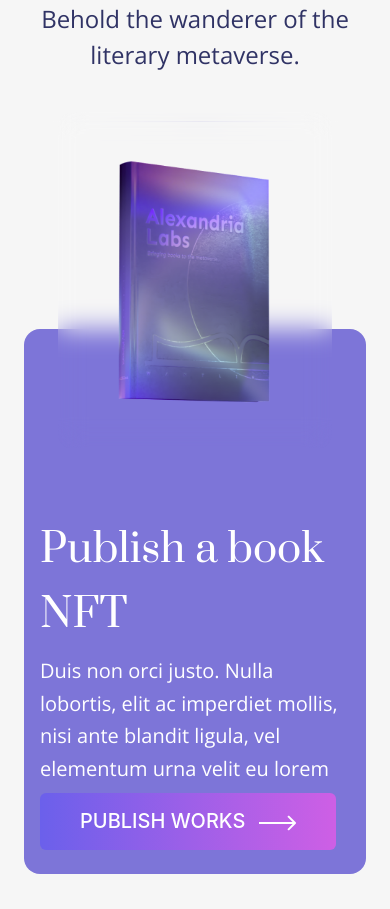
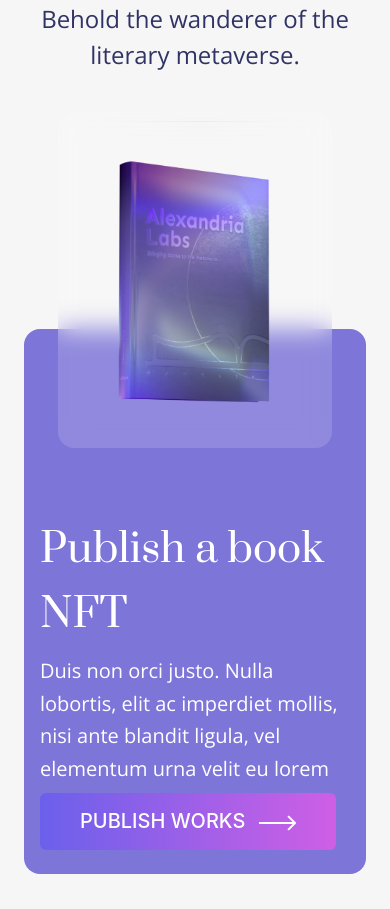
Before and after one commit to talhabytheway/alexandria-landing-page, a React (Create React App) app: page / in a window 390 px wide. Shown: the part 2069-2978 px from the top of the page. Built offline with nearby package versions, Linux system fonts and the light colour scheme.

Commit message:
Add some responsive styling changes

```diff
--- a/src/components/Publish/Publish.jsx
+++ b/src/components/Publish/Publish.jsx
@@ -11,7 +11,7 @@
           <img
             src={book}
             alt=""
-            className=" absolute top-[-40%] sm:top-[-20%] md:top-[-20%] lg:top-auto lg:bottom-[35%] backdrop-blur-[13px] rounded-2xl max-w-[80%] md:max-w-[60%] lg:max-w-[40%] xl:max-w-[60%] mx-auto left-0 right-0 lg:left-auto lg:right-auto lg:mx-0"
+            className=" absolute top-[-40%] sm:top-[-20%] md:top-[-20%] lg:top-auto lg:bottom-[35%] backdrop-blur-[13px] bg-white bg-opacity-[15%] rounded-2xl max-w-[80%] md:max-w-[60%] lg:max-w-[40%] xl:max-w-[60%] mx-auto left-0 right-0 lg:left-auto lg:right-auto lg:mx-0"
           />
         </div>
         <div className="text-white w-full lg:w-[50%]  flex flex-col gap-2 lg:gap-6">
```
